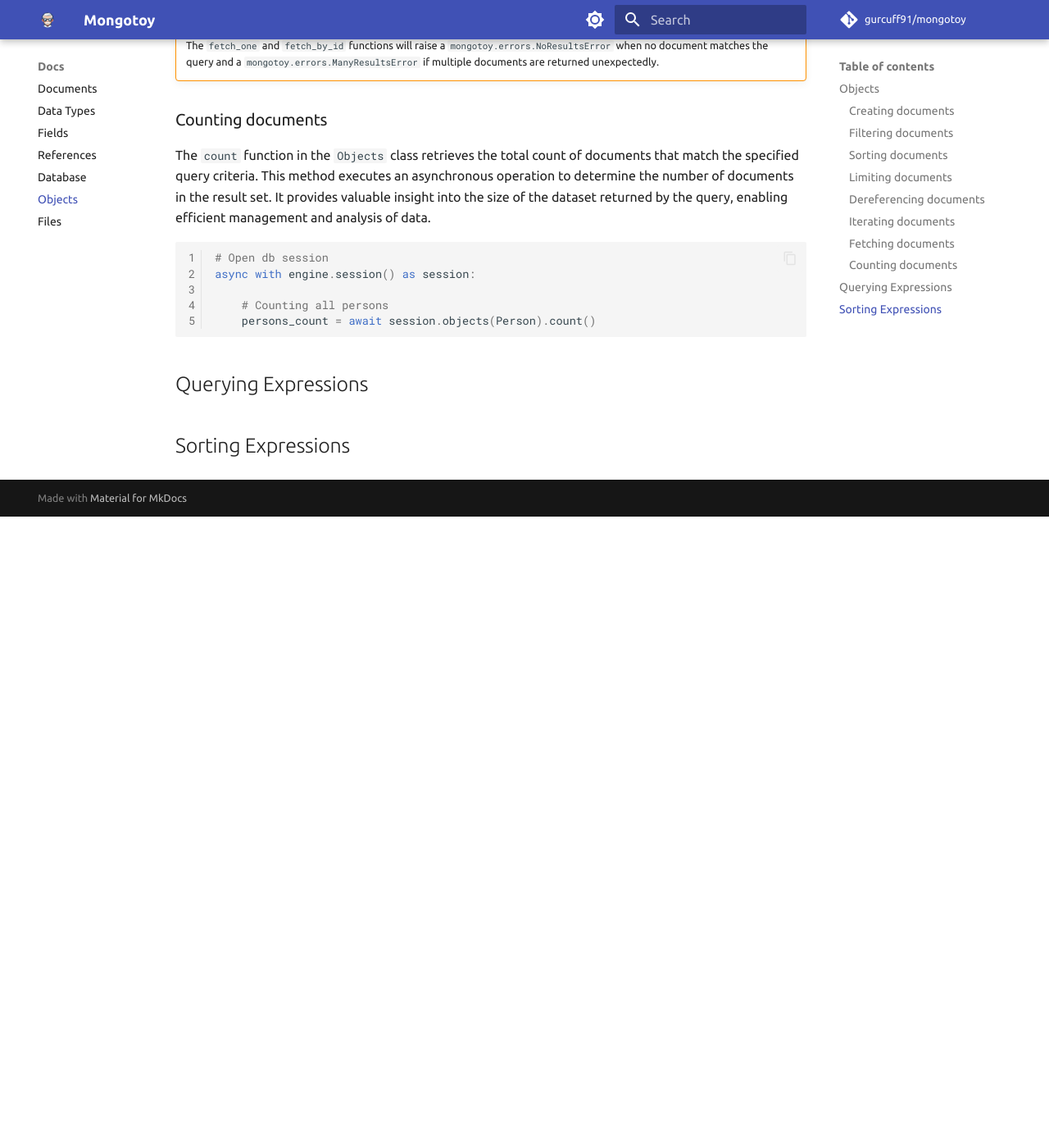
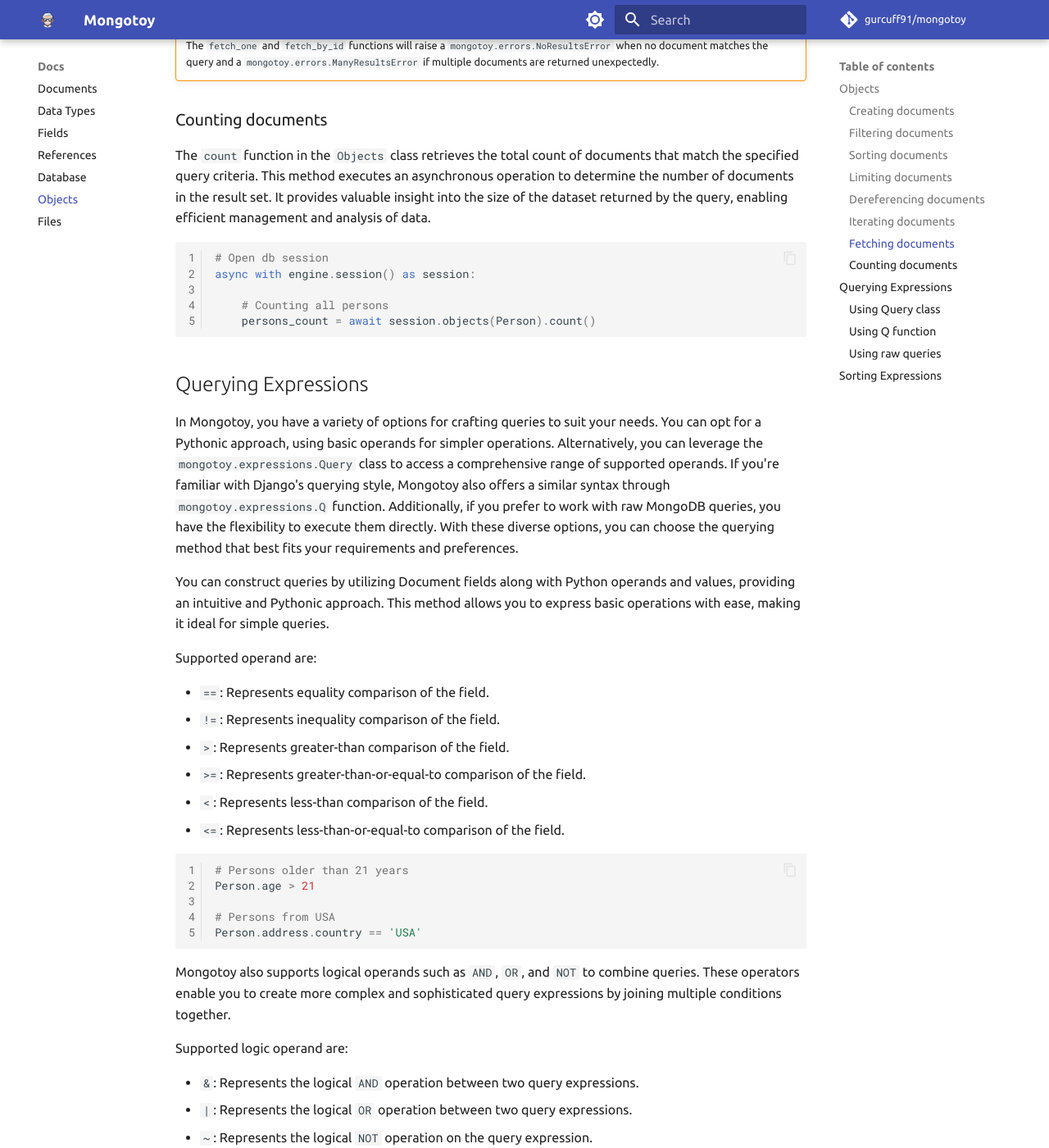
Before and after one commit to gurcuff91/mongotoy, an MkDocs documentation site: the page built from docs/docs/objects.md, in a window 1280 px wide and 1400 px high, scrolled down 3201 px. Shown: the whole window at 82% size. Built offline with MkDocs 1.6.1 and Material for MkDocs 9.7.7, drawn with Linux system fonts in a browser that asks for light colours; comment, search, counter and statistics services are not loaded; before the commit the page ends 3831 px from its top, so only the background shows below that; some of the changed text lies outside the part shown.

Commit message:
Update into docs #10

`````diff
--- a/docs/docs/objects.md
+++ b/docs/docs/objects.md
@@ -168,4 +168,71 @@
 
 ## Querying Expressions
 
+In Mongotoy, you have a variety of options for crafting queries to suit your needs. You can opt for a Pythonic approach,
+using basic operands for simpler operations. Alternatively, you can leverage the `mongotoy.expressions.Query` class to
+access a comprehensive range of supported operands. If you're familiar with Django's querying style, Mongotoy also
+offers a similar syntax through `mongotoy.expressions.Q` function. Additionally, if you prefer to work with raw MongoDB
+queries, you have the flexibility to execute them directly. With these diverse options, you can choose the querying
+method that best fits your requirements and preferences.
+
+You can construct queries by utilizing Document fields along with Python operands and values, providing an intuitive
+and Pythonic approach. This method allows you to express basic operations with ease, making it ideal for simple queries.
+
+Supported operand are:
+
+- `==`: Represents equality comparison of the field.
+- `!=`: Represents inequality comparison of the field.
+- `>`: Represents greater-than comparison of the field.
+- `>=`: Represents greater-than-or-equal-to comparison of the field.
+- `<`: Represents less-than comparison of the field.
+- `<=`: Represents less-than-or-equal-to comparison of the field.
+
+````python
+# Persons older than 21 years
+Person.age > 21
+
+# Persons from USA
+Person.address.country == 'USA'
+````
+
+Mongotoy also supports logical operands such as `AND`, `OR`, and `NOT` to combine queries. These operators enable you
+to create more complex and sophisticated query expressions by joining multiple conditions together.
+
+Supported logic operand are:
+
+- `&`: Represents the logical `AND` operation between two query expressions.
+- `|`: Represents the logical `OR` operation between two query expressions.
+- `~`: Represents the logical `NOT` operation on the query expression.
+
+````python
+# Persons older than 21 years and younger than 60 years
+Person.age > 21 & Person.age < 60
+
+# Non-USA persons
+~Person.address.country == 'USA'
+````
+
+When concatenating multiple queries with logical operands like `AND` or `OR`, you can use parentheses to enclose
+related expressions, providing clearer grouping.
+
+````python
+# Persons older than 21 years and younger than 60 years, or persons from USA
+(Person.age > 21 & Person.age < 60) | Person.address.country == 'USA'
+````
+
+/// warning | Attention
+It's important to use parentheses correctly for expression grouping, as improper usage can lead to incorrect query
+expressions.
+///
+
+Mongotoy's `mongotoy.expressions.Query` class empowers you to construct MongoDB query expressions with flexibility.
+It offers an array of methods for creating comparisons, enabling the crafting of complex queries. These methods serve
+as a convenient interface for generating specific query expressions, tailored precisely to your requirements.
+
+### Using Query class
+
+### Using Q function
+
+### Using raw queries
+
 ## Sorting Expressions
`````
